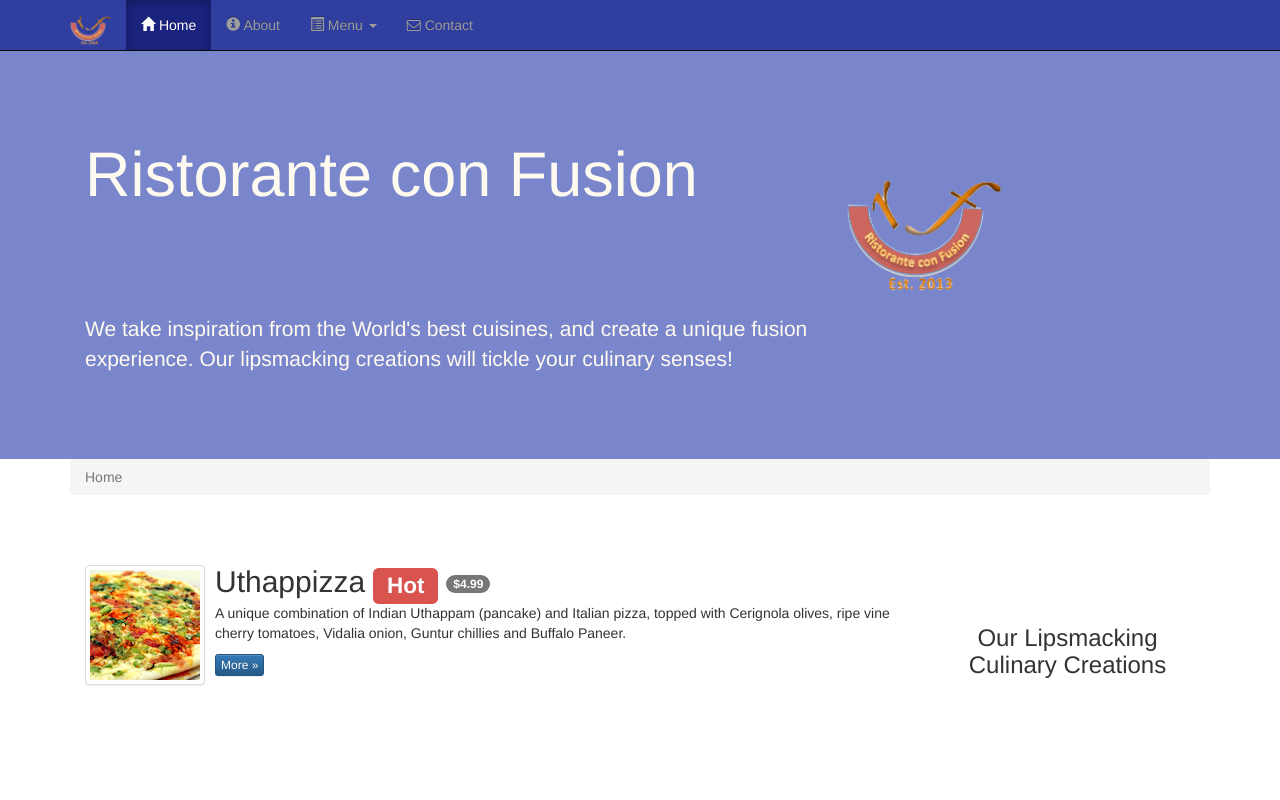
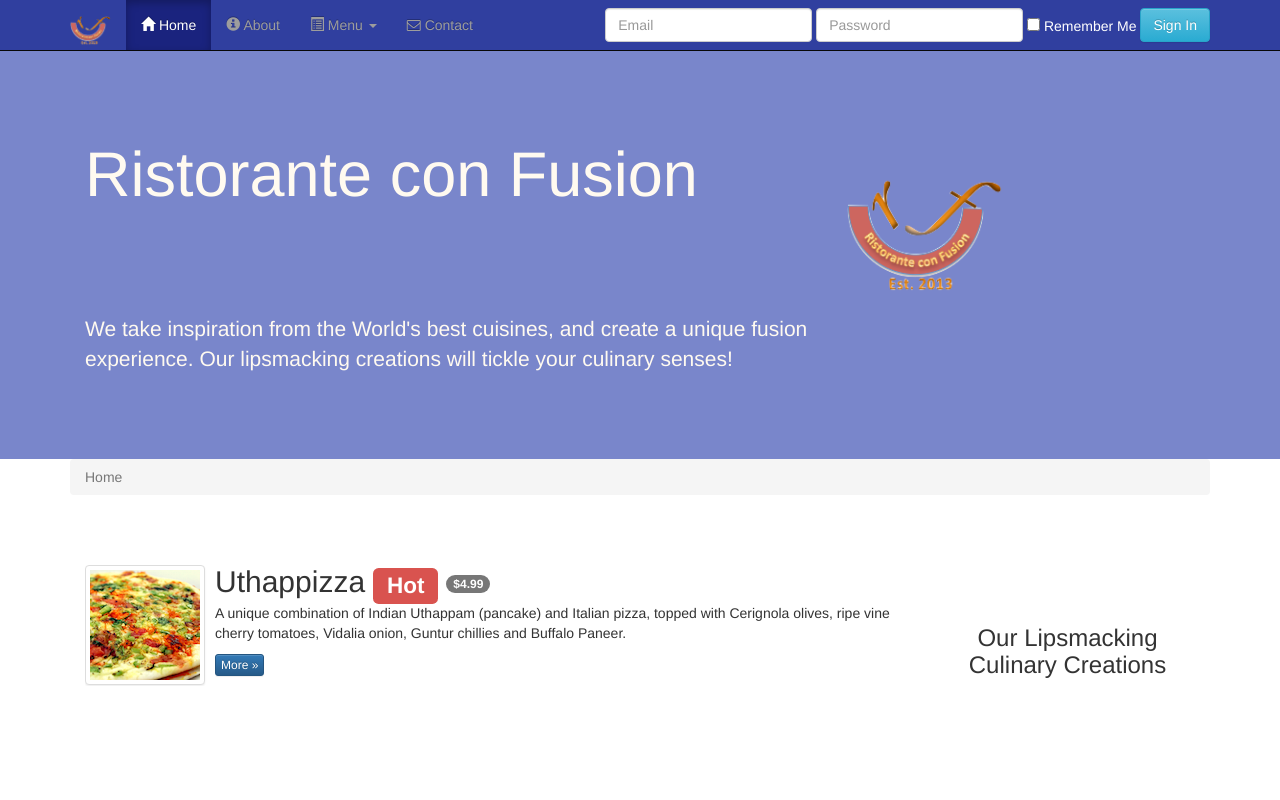
Before and after one commit to dhoyosm/simple-bootstrap-project, a plain HTML site: page index.html in a window 1280 px wide. Shown: the top 800 px of the page. Drawn offline with nearby package versions, Linux system fonts and the light colour scheme.

Commit message:
Assignment 2, Task 1, Nav bar form

```diff
--- a/index.html
+++ b/index.html
@@ -55,6 +55,20 @@
                     </li>
                     <li><a href="/contactus.html"><i class="fa fa-envelope-o"></i> Contact</a></li>
                 </ul>
+                <form class="navbar-form navbar-right" role="search">
+                    <div class="form-group">
+                        <input type="email" class="form-control" id="loginEmail" placeholder="Email">
+                    </div>
+                    <div class="form-group">
+                        <input type="password" class="form-control" id="loginEmail" placeholder="Password">
+                    </div>
+                    <div class="checkbox">
+                        <label class="checkbox-inline" style="color:white;">
+                            <input type="checkbox"> Remember Me
+                        </label>
+                    </div>
+                    <button type="submit" class="btn btn-info">Sign In</button>
+                </form>
             </div>
         </div>
     </nav>
```
